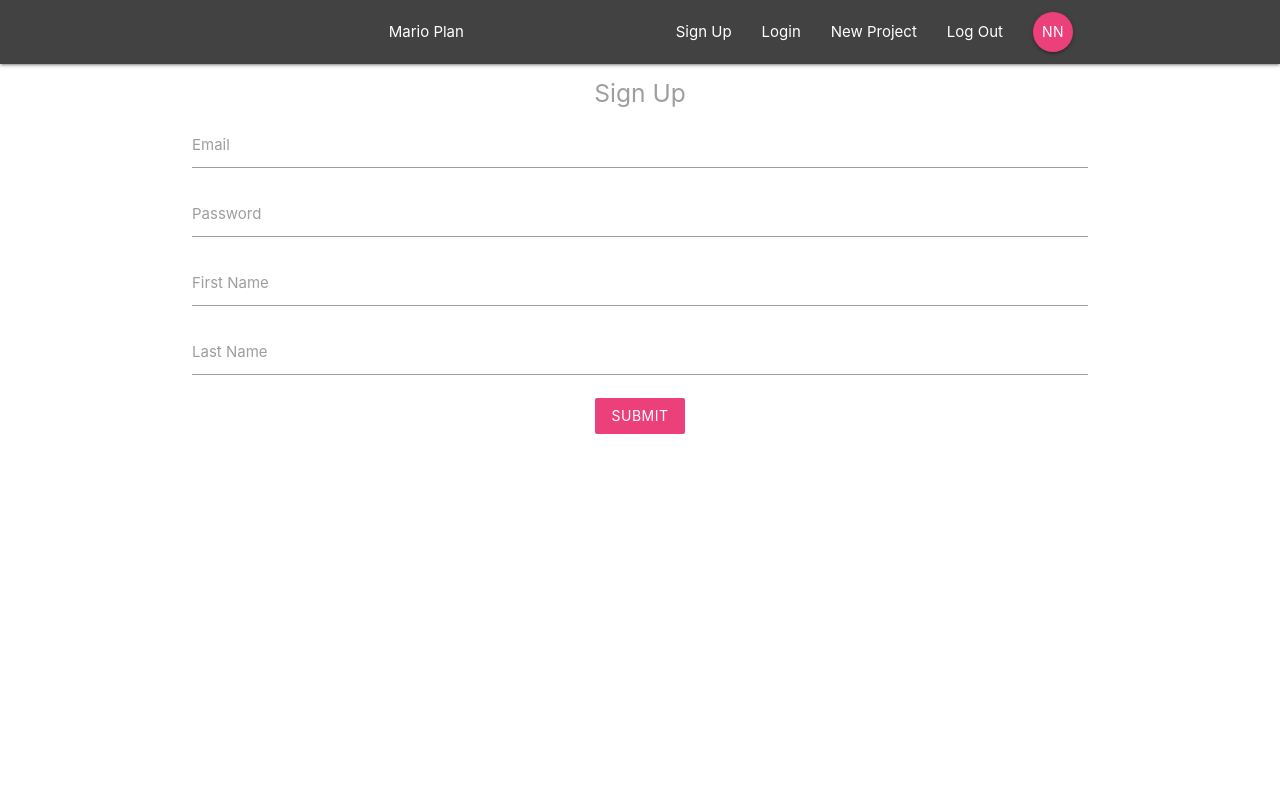
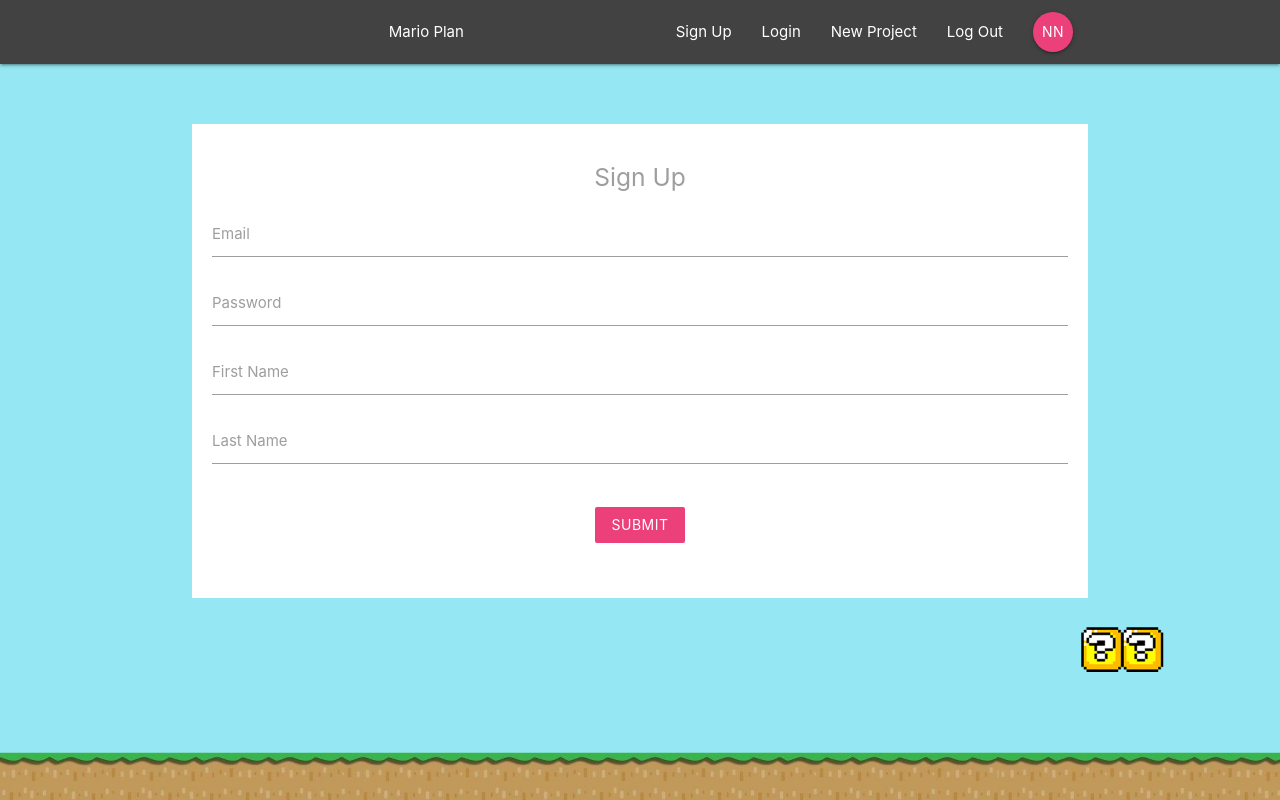
Before and after one commit to mrwho95/reactTestApp, a React (Create React App) app: page /signup in a window 1280 px wide. Built offline with nearby package versions, Linux system fonts and the light colour scheme.

Commit message:
add background image and improve css, create redirect links as well

```diff
--- a/src/components/layout/SignedInLinks.js
+++ b/src/components/layout/SignedInLinks.js
@@ -5,7 +5,7 @@
   return (
     <ul className="right">
       <li>
-        <NavLink to="/">New Project</NavLink>
+        <NavLink to="/create">New Project</NavLink>
       </li>
       <li>
         <NavLink to="/">Log Out</NavLink>
--- a/src/components/layout/SignedOutLinks.js
+++ b/src/components/layout/SignedOutLinks.js
@@ -5,10 +5,10 @@
   return (
     <ul className="right">
       <li>
-        <NavLink to="/">Sign Up</NavLink>
+        <NavLink to="/signup">Sign Up</NavLink>
       </li>
       <li>
-        <NavLink to="/">Login</NavLink>
+        <NavLink to="/signin">Login</NavLink>
       </li>
     </ul>
   );
--- a/src/index.css
+++ b/src/index.css
@@ -1,13 +1,32 @@
+html {
+  min-height: 100%;
+}
+
 body {
   margin: 0;
-  font-family: -apple-system, BlinkMacSystemFont, 'Segoe UI', 'Roboto', 'Oxygen',
-    'Ubuntu', 'Cantarell', 'Fira Sans', 'Droid Sans', 'Helvetica Neue',
+  font-family: -apple-system, BlinkMacSystemFont, "Segoe UI", "Roboto", "Oxygen",
+    "Ubuntu", "Cantarell", "Fira Sans", "Droid Sans", "Helvetica Neue",
     sans-serif;
   -webkit-font-smoothing: antialiased;
   -moz-osx-font-smoothing: grayscale;
+  background: url(/img/mario-bg.png) no-repeat;
+  background-size: 100%;
+  background-position: bottom;
+  background-color: #95e8f3;
+  min-height: 100%;
 }
 
 code {
-  font-family: source-code-pro, Menlo, Monaco, Consolas, 'Courier New',
+  font-family: source-code-pro, Menlo, Monaco, Consolas, "Courier New",
     monospace;
 }
+
+form {
+  padding: 20px;
+  margin-top: 60px;
+}
+
+form button,
+form h5 {
+  margin: 20px 0;
+}
```
Also changed, not shown: public/img/mario-bg.png (added).
